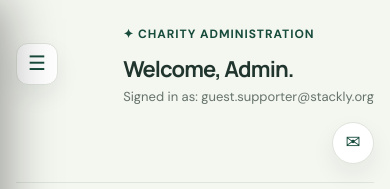
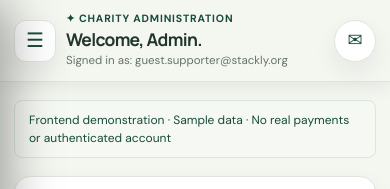
Before and after one commit to manikanthbojanapu12/charity, a plain HTML site: page admin-dashboard.html in a window 390 px wide. Shown: the top 189 px of the page. Drawn offline with nearby package versions, Linux system fonts and the light colour scheme.

Commit message:
Add files via upload

```diff
--- a/assets/style.css
+++ b/assets/style.css
@@ -30,7 +30,7 @@
 html {
   scroll-behavior: smooth;
   -webkit-text-size-adjust: 100%;
-  overflow-x: hidden;
+  overflow-x: clip;
   width: 100%;
 }
 
@@ -40,7 +40,7 @@
   color: var(--ink);
   font: 16px/1.65 'DM Sans', -apple-system, BlinkMacSystemFont, Arial, sans-serif;
   background: #fff;
-  overflow-x: hidden;
+  overflow-x: clip;
   width: 100%;
   position: relative;
 }
@@ -2963,18 +2963,58 @@
   }
   .dash-main {
     margin-left: 0;
-    padding: 20px 16px 40px;
+    padding: 0 16px 40px;
   }
   .dash-top {
+    position: -webkit-sticky;
+    position: sticky;
+    top: 0;
+    z-index: 1000;
+    background: rgba(244, 246, 240, 0.94);
+    backdrop-filter: blur(14px);
+    -webkit-backdrop-filter: blur(14px);
+    border-bottom: 1px solid var(--line);
+    box-shadow: 0 4px 18px rgba(18, 57, 46, 0.08);
+    padding: 12px 16px;
+    margin: 0 -16px 20px -16px;
+    display: flex;
     align-items: center;
-    padding-left: 0;
-    gap: 14px;
-  }
-  .dash-top > div:first-child {
+    justify-content: space-between;
+    gap: 12px;
+    flex-wrap: nowrap;
+  }
+  .dash-top > div {
+    flex: 1 1 auto;
     min-width: 0;
+    overflow: hidden;
+  }
+  .dash-top .eyebrow {
+    display: block;
+    font-size: 10.5px;
+    margin-bottom: 2px;
+    white-space: nowrap;
+    overflow: hidden;
+    text-overflow: ellipsis;
+  }
+  .dash-top h1 {
+    font-size: clamp(17px, 4.5vw, 22px);
+    margin: 0;
+    line-height: 1.2;
+    white-space: nowrap;
+    overflow: hidden;
+    text-overflow: ellipsis;
+  }
+  .dash-top p {
+    font-size: 11.5px;
+    margin: 2px 0 0;
+    color: var(--muted);
+    white-space: nowrap;
+    overflow: hidden;
+    text-overflow: ellipsis;
   }
   .dash-top .notification {
     margin-left: auto;
+    flex-shrink: 0;
   }
   body.dashboard-menu-open {
     overflow: hidden;
@@ -3083,6 +3123,14 @@
   .card-404 {
     padding: 34px 18px;
   }
+  .dash-main {
+    padding: 0 14px 35px;
+  }
+  .dash-top {
+    margin: 0 -14px 18px -14px;
+    padding: 10px 14px;
+    gap: 10px;
+  }
 }
 
 /* Compact Smartphones (320px - 360px) */
@@ -3142,6 +3190,24 @@
   }
   .amounts button {
     flex: 1 1 100%;
+  }
+  .dash-main {
+    padding: 0 12px 30px;
+  }
+  .dash-top {
+    margin: 0 -12px 16px -12px;
+    padding: 8px 12px;
+    gap: 8px;
+  }
+  .dash-top .dashboard-menu {
+    width: 38px;
+    height: 38px;
+    font-size: 18px;
+  }
+  .dash-top .notification {
+    width: 38px;
+    height: 38px;
+    font-size: 16px;
   }
 }
 
```
